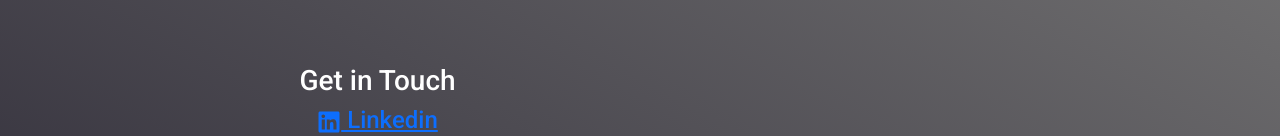
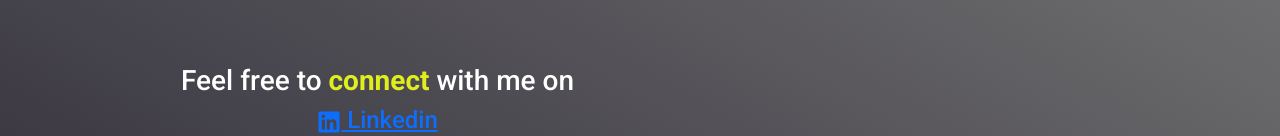
Before and after one commit to magickw/ReactPortfolio, a React (Create React App) app: page /contact in a window 1280 px wide. Shown: the part 144-280 px from the top of the page. Built offline with nearby package versions, Linux system fonts and the light colour scheme.

Commit message:
revised contact form

```diff
--- a/package.json
+++ b/package.json
@@ -14,6 +14,7 @@
     "react-bootstrap": "^2.2.0",
     "react-dom": "^17.0.2",
     "react-easy-emoji": "^1.6.1",
+    "react-google-recaptcha": "^2.1.0",
     "react-icons": "^4.3.1",
     "react-pdf": "^5.7.1",
     "react-router-dom": "^6.3.0",
--- a/src/components/Contact/Contact.js
+++ b/src/components/Contact/Contact.js
@@ -34,7 +34,7 @@ function Contact() {
               paddingBottom: "50px",
             }}
           >
-            <h3 className="title-left">Get in Touch</h3>
+            <h3 className="title-left">Feel free to <strong className="yellow">connect</strong> with me on</h3>
             <h4>
              <a
                href="https://www.linkedin.com/in/bfguo/"
--- a/src/components/Contact/ContactForm.js
+++ b/src/components/Contact/ContactForm.js
@@ -4,10 +4,11 @@ import {
   ValidationError,
 } from '@formspree/react';
 
-import {
-    ReCaptcha,
-    CheckboxGroup,
-} from "react-rainbow-components";
+import ReCAPTCHA from "react-google-recaptcha";
+
+function handleOnChange(value) {
+  console.log("Captcha value:", value);
+}
 
 const ContactForm = () => {
   const [state, handleSubmit] = useForm("xzboaajb");
@@ -55,6 +56,12 @@ const ContactForm = () => {
       />
       </div>
       <div className="form-group">
+      <ReCAPTCHA
+    sitekey="6LfSfWIfAAAAAJA9rB-Lcizo-T3YRHxE1OZL8lV6"
+    onChange={handleOnChange}
+  />
+      </div>
+      <div className="form-group">
         <button
           className="btn btn-primary"
           type="submit"
```
Also changed, not shown: 1 other file (tests, documents, lock files or other folders).
